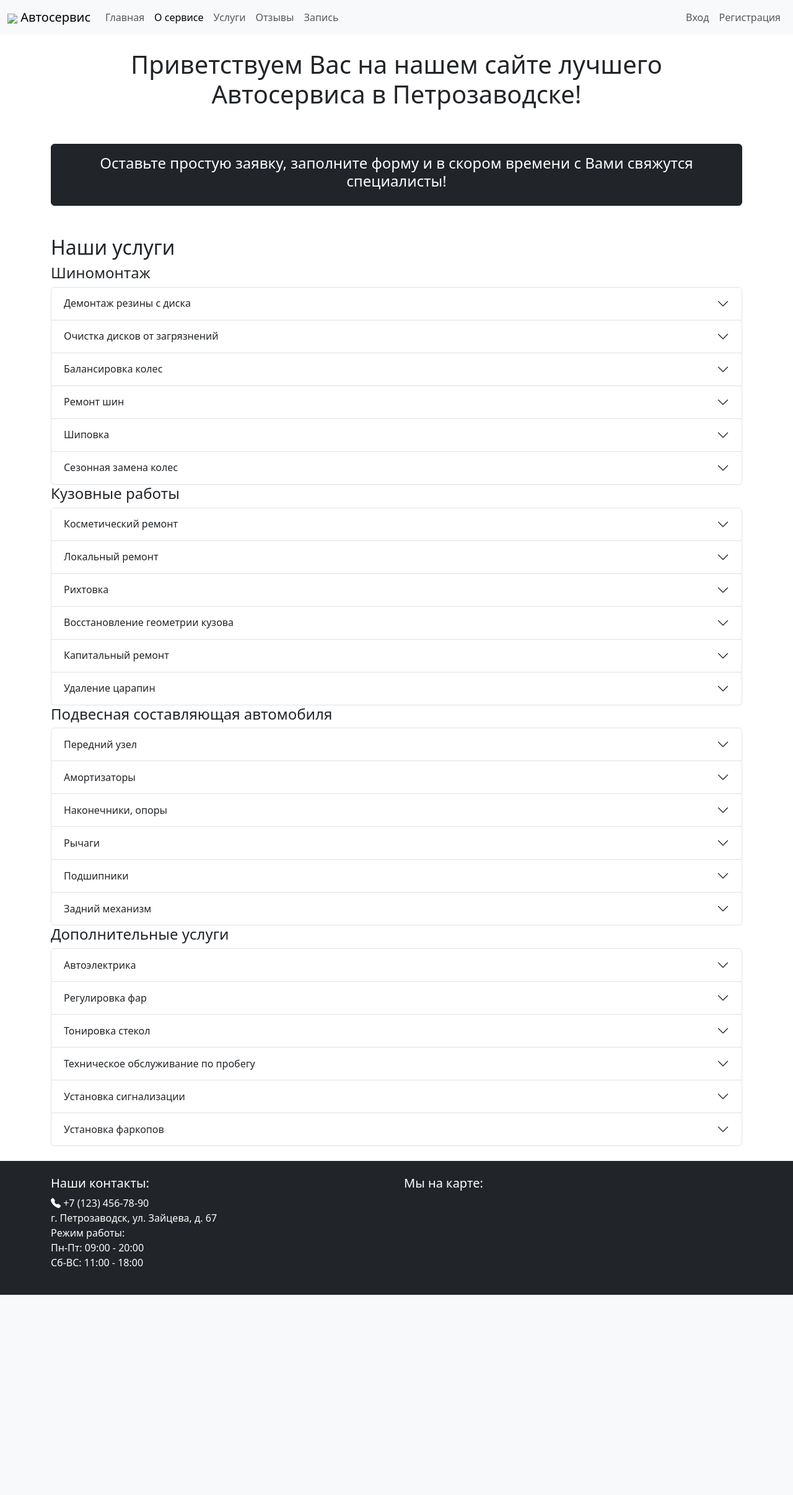
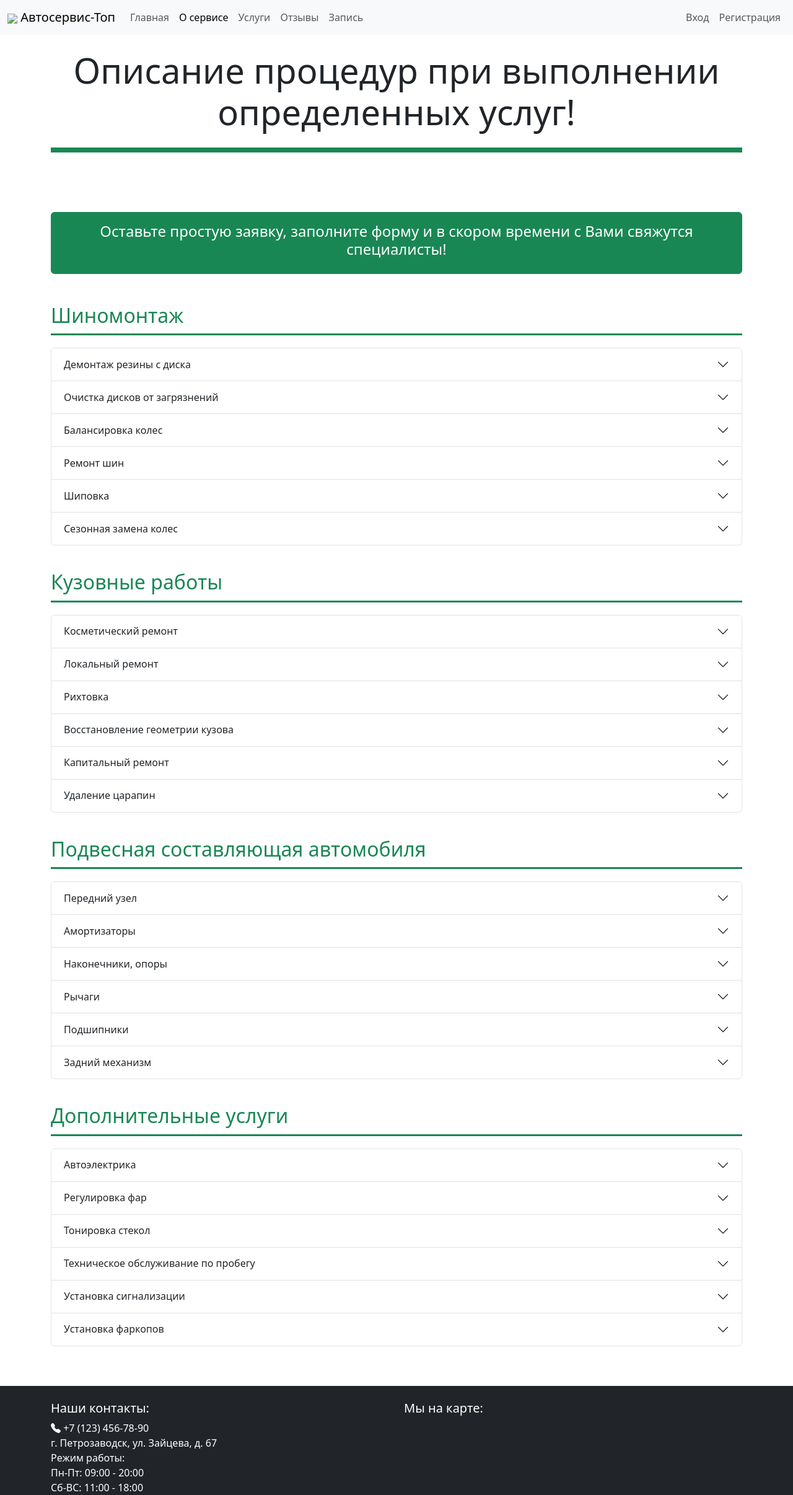
Before and after one commit to Vitaliy-2/diploma, a Django app: page /about/ in a window 1280 px wide. Shown: the top 2412 px of the page at 62% size. Before the commit the page ends 2089 px from the top, so only its background shows below. Run offline with Django 5.2, Linux system fonts and the light colour scheme.

Commit message:
Оформление шаблона about

```diff
--- a/STOservice/templates/about.html
+++ b/STOservice/templates/about.html
@@ -1,5 +1,7 @@
 {% extends "base.html" %}
+{% load static %}
 
+{% block head %}<link rel="stylesheet" href="{% static 'css/about.css' %}">{% endblock %}
 
 {% comment %} Тест коммет {% endcomment %}
 {% block title %}О сервисе{% endblock %}
@@ -11,15 +13,18 @@
 {% block content %}
 
 <div class='container py-4'>
+    <div class="text-center mb-5">
+        <h1 class='display-4 mb-4'>Описание процедур при выполнении определенных услуг!</h1>
+        <div class="decorative-line"></div>
+    </div>
 
-    <h1 class='text-center'>Приветствуем Вас на нашем сайте лучшего Автосервиса в Петрозаводске!</h1>
-
-    <a href={% url 'appointment' %} class="w-100 btn btn-dark mb-5 mt-5 py-3 ">
+    <a href={% url 'appointment' %} class="w-100 btn btn-success mb-5 mt-5 py-3 ">
         <h4>Оставьте простую заявку, заполните форму и в скором времени с Вами свяжутся специалисты!</h4></a>
 
-    <h2>Наши услуги</h2>
+    {% comment %} <h2>Наши услуги</h2> {% endcomment %}
 
-    <h4>Шиномонтаж</h4>
+    <div class="service-section">
+        <h2 class="service-title">Шиномонтаж</h2>
 
     <div class="accordion" id="accordionPanelsStayOpenExample">
         <div class="accordion-item">
@@ -134,10 +139,12 @@
             </div>
         </div>
     </div>
+    </div>
 
 
 
-    <h4>Кузовные работы</h4>
+    <div class="service-section">
+    <h2 class="service-title">Кузовные работы</h2>
 
     <div class="accordion" id="accordionPanelsStayOpenExample">
         <div class="accordion-item">
@@ -243,10 +250,12 @@
             </div>
         </div>
     </div>
+    </div>
 
 
 
-    <h4>Подвесная составляющая автомобиля</h4>
+    <div class="service-section">
+    <h2 class="service-title">Подвесная составляющая автомобиля</h2>
 
     <div class="accordion" id="accordionPanelsStayOpenExample">
         <div class="accordion-item">
@@ -356,10 +365,12 @@
             </div>
         </div>
     </div>
+    </div>
 
 
 
-    <h4>Дополнительные услуги</h4>
+    <div class="service-section">
+    <h2 class="service-title">Дополнительные услуги</h2>
 
     <div class="accordion" id="accordionPanelsStayOpenExample">
         <div class="accordion-item">
@@ -469,8 +480,7 @@
             </div>
         </div>
     </div>
-
-
+    </div>
 
 </div>
 
--- a/STOservice/templates/base.html
+++ b/STOservice/templates/base.html
@@ -9,7 +9,7 @@
     <meta name="description" content="Современная и качественная СТО. Лучший сервис в городе."/>
     <meta name="keywords" content="Сервис, СТО, ремонт, осбуживание, профилактика" />
 
-    <title>{% block title %} Автосервис {% endblock %}</title>
+    <title>{% block title %} Автосервис-Топ {% endblock %}</title>
     <link rel="icon" href="{% static 'images/favicon.jpg' %}" type="image/x-icon" />
 
     {% comment %} Подключение BS5 стилей {% endcomment %}
--- a/STOservice/templates/main.html
+++ b/STOservice/templates/main.html
@@ -1,6 +1,11 @@
 {% extends "base.html" %}
 {% load static %}
 {% block head %}<link rel="stylesheet" href="{% static 'css/main.css' %}" />{% endblock %}
+
+{% comment %} {% block title %}
+{{ title }}
+{% endblock %} {% endcomment %}
+{% block title %}Автосервис-Топ{% endblock %}
 
 {% block header %}
 {% include 'menu.html' %}
--- a/STOservice/templates/menu.html
+++ b/STOservice/templates/menu.html
@@ -3,7 +3,7 @@
     <div class="container-fluid">
         <a class="navbar-brand" href="/">
             <img id="favicon-logo" src="{% static 'images/favicon.jpg' %}" style="height: 40px;">
-            Автосервис
+            Автосервис-Топ
         </a>
             <button class="navbar-toggler" type="button" data-bs-toggle="collapse" data-bs-target="#navbarNav" aria-controls="navbarNav" aria-expanded="false" aria-label="Переключатель навигации">
                 <span class="navbar-toggler-icon"></span>
--- /dev/null
+++ b/static/css/about.css
@@ -0,0 +1,47 @@
+.accordion-button:not(.collapsed) {
+    /* color: #198754; */
+    background-color: #9de49e;
+}
+
+.accordion-button:focus {
+    border-color: #000000;
+    box-shadow: 0 0 0 0.1rem rgba(0, 0, 0, 0.5);
+}
+
+.service-section {
+    margin-bottom: 40px;
+}
+
+.service-title {
+    color: #198754;
+    border-bottom: 3px solid #198754;
+    padding-bottom: 10px;
+    margin-bottom: 20px;
+}
+
+.accordion-body ul {
+    list-style: none;
+    padding-left: 0;
+}
+
+.accordion-body li {
+    position: relative;
+    padding-left: 25px;
+    margin-bottom: 10px;
+}
+
+.accordion-body li:before {
+    content: "•";
+    color: #198754;
+    font-size: 1.5em;
+    position: absolute;
+    left: 0;
+    top: -5px;
+}
+
+.decorative-line {
+    width: 100%;
+    height: 8px;
+    background-color: #198754;
+    margin-bottom: 2rem;
+}
```
